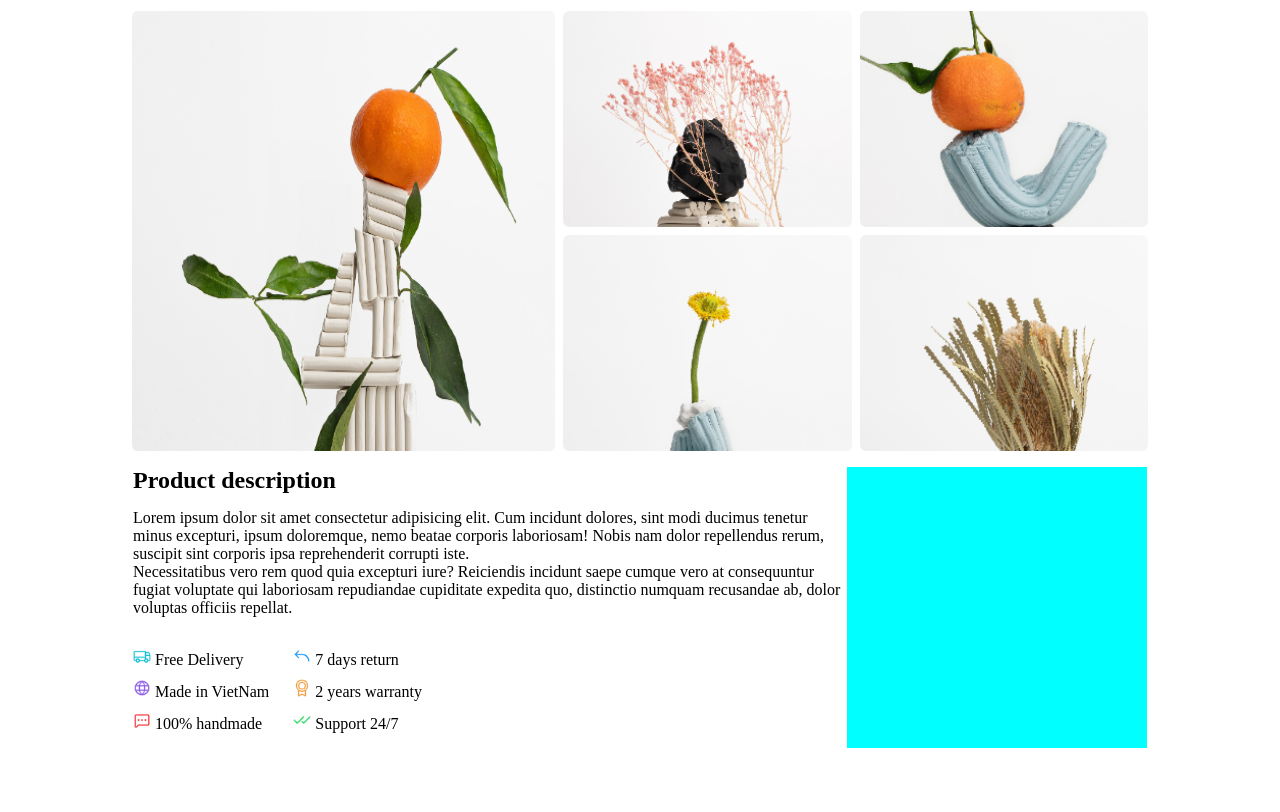
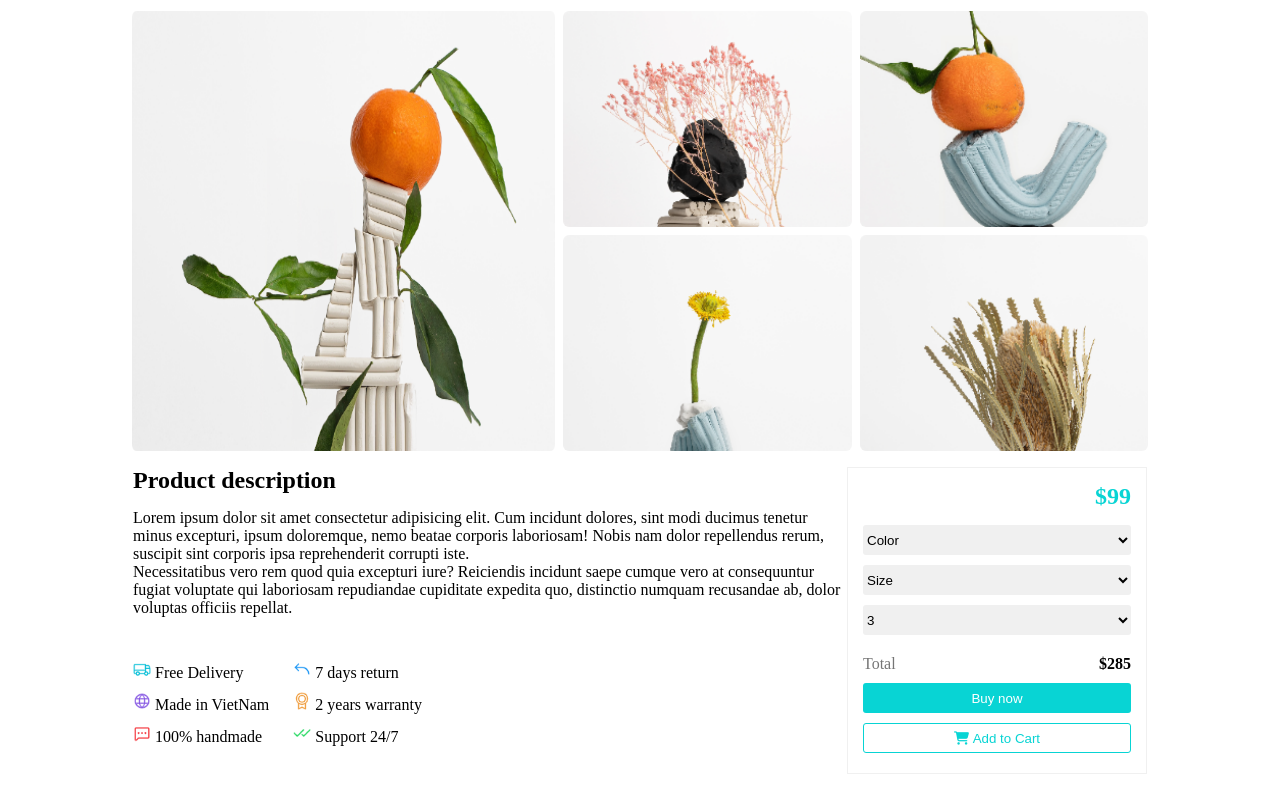
Before and after one commit to Huuphucpro/HT-CNW, a plain HTML site: page Tuan5/index.html in a window 1280 px wide. Shown: the part 206-1018 px from the top of the page. Drawn offline with Linux system fonts and the light colour scheme.

Commit message:
final desc product

```diff
--- a/Tuan5/assects/main.css
+++ b/Tuan5/assects/main.css
@@ -145,7 +145,36 @@
 }
 #infor-product .pay-product{
     width: 300px;
-    background-color: aqua;
     grid-column: 3 / span 1;
     grid-row: 1 /span 2;
+    border: 1px  rgb(240, 240, 240) solid;
 }
+#infor-product .pay-product select{
+    display: block;
+    width: 100%;
+    height: 30px;
+    margin: 10px 0;
+    border: none;
+    outline: none;
+    background-color:  rgb(240, 240, 240);
+    border-radius: 3px;
+}
+
+#infor-product .pay-product button{
+    border: none;
+    outline: none;
+    width: 100%;
+    height: 30px;
+    border-radius: 3px;
+}
+#infor-product .pay-product .buttonBuyNow{
+    background-color: rgb(8, 212, 212);
+    color: #FFF;
+    margin-bottom: 10px;
+}
+#infor-product .pay-product .buttonAddToCart{
+    border: 1px solid  rgb(8, 212, 212);
+    background-color: #fff;
+    color:  rgb(8, 212, 212);
+    margin-bottom: 5px;
+}
--- a/Tuan5/index.html
+++ b/Tuan5/index.html
@@ -105,7 +105,36 @@
                     </div>
                 </div>
                 <div class="pay-product">
+                    <div style="padding: 15px;">
+                        <h2 style="color: rgb(8, 212, 212); float: right; padding-bottom: 15px;">$99</h2>
+                        <select name="Color" id="">
+                            <option value="">Color</option>
+                            <option value="Black">Black</option>
+                            <option value="White">White</option>
+                            <option value="Gold">Gold</option>
+                        </select>
+                        <select name="Size" id="">
+                            <option value="">Size</option>
+                            <option value="S">S</option>
+                            <option value="M">M</option>
+                            <option value="L">L</option>
+                        </select>
+                        <select name="Quanlity" id="">
 
+                            <option value="3">3</option>
+                            <option value="1">1</option>
+                            <option value="2">2</option>
+                        </select>
+                        <div style="display: flex; justify-content: space-between; padding: 10px 0;">
+                            <p style="color:  rgb(117, 117, 117);">Total</p>
+                            <p style="font-weight: 750;">$285</p>
+                        </div>
+                        <button class="buttonBuyNow">Buy now</button>
+                        <button class="buttonAddToCart">
+                            <i class="fas fa-shopping-cart"></i>
+                            <p style="display: inline-block;">Add to Cart</p>
+                        </button>
+                    </div>
                 </div>
             </div>
         </div>
```
Also changed, not shown: Tuan5/minhChungCode/final desc product.jpg (added).
